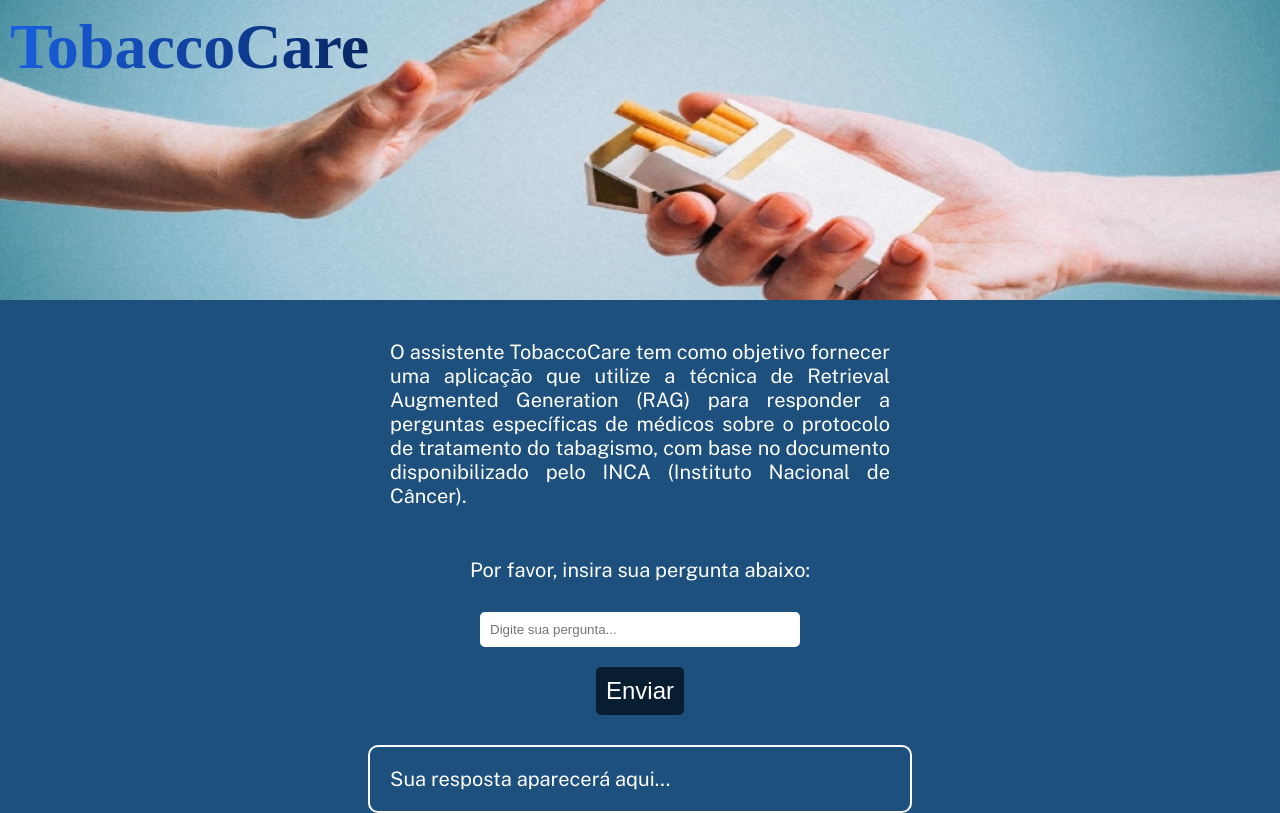
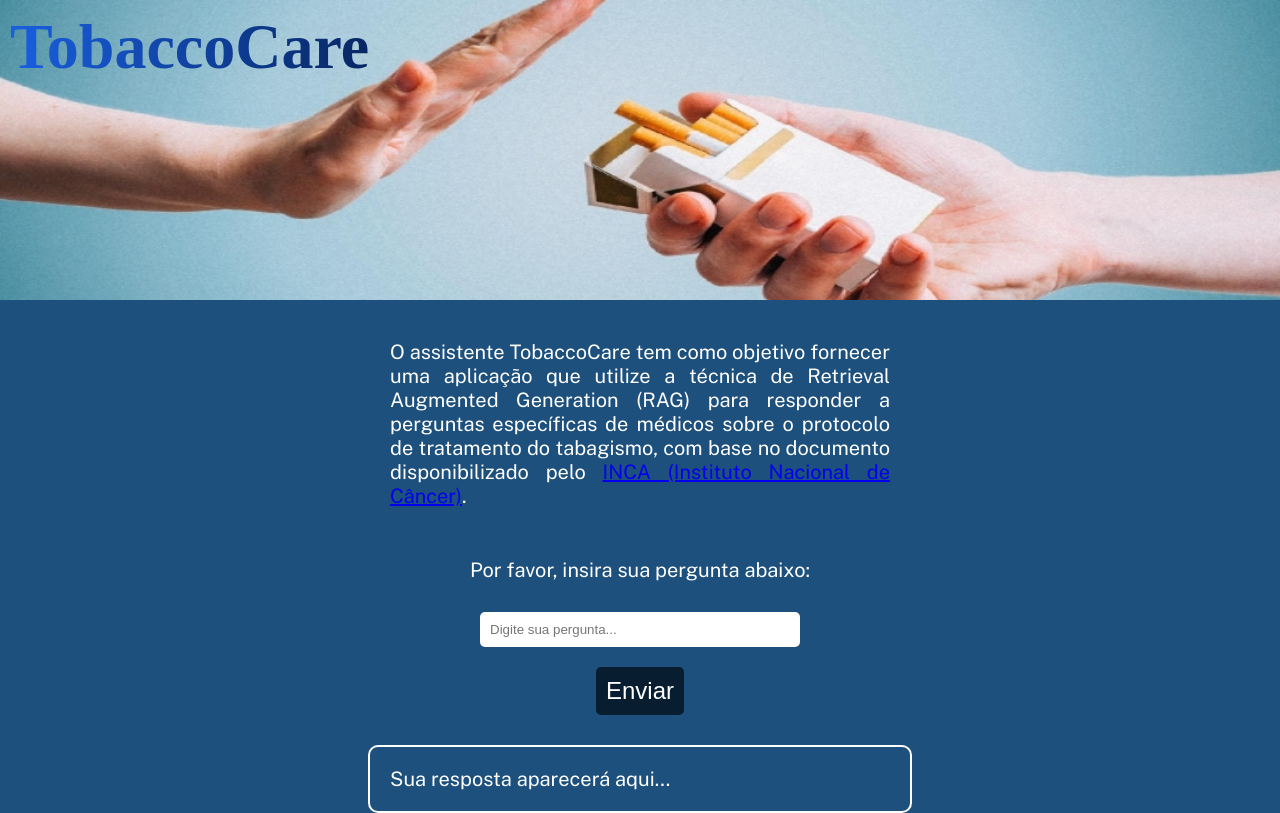
Before and after one commit to victoresende19/TobaccoCare, a React (Create React App) app in the folder app/: page / in a window 1280 px wide. Built offline with nearby package versions, Linux system fonts and the light colour scheme; the HTML template or start-up script is replaced by a standard one; a web font is replaced by a local one.

Commit message:
:star: INCA a tag :star:

```diff
--- a/app/src/App.js
+++ b/app/src/App.js
@@ -45,7 +45,7 @@ function App() {
         <div className="title-overlay">TobaccoCare</div>
       </div>
       <div className="description-text">
-        O assistente TobaccoCare tem como objetivo fornecer uma aplicação que utilize a técnica de Retrieval Augmented Generation (RAG) para responder a perguntas específicas de médicos sobre o protocolo de tratamento do tabagismo, com base no documento disponibilizado pelo INCA (Instituto Nacional de Câncer).
+        O assistente TobaccoCare tem como objetivo fornecer uma aplicação que utilize a técnica de Retrieval Augmented Generation (RAG) para responder a perguntas específicas de médicos sobre o protocolo de tratamento do tabagismo, com base no documento disponibilizado pelo <a href="https://www.inca.gov.br/sites/ufu.sti.inca.local/files//media/document//protocolo-clinico-e-diretrizes-terapeuticas-do-tabagismo.pdf">INCA (Instituto Nacional de Câncer)</a>.
       </div>
       <p>Por favor, insira sua pergunta abaixo:</p>
       <input
```
